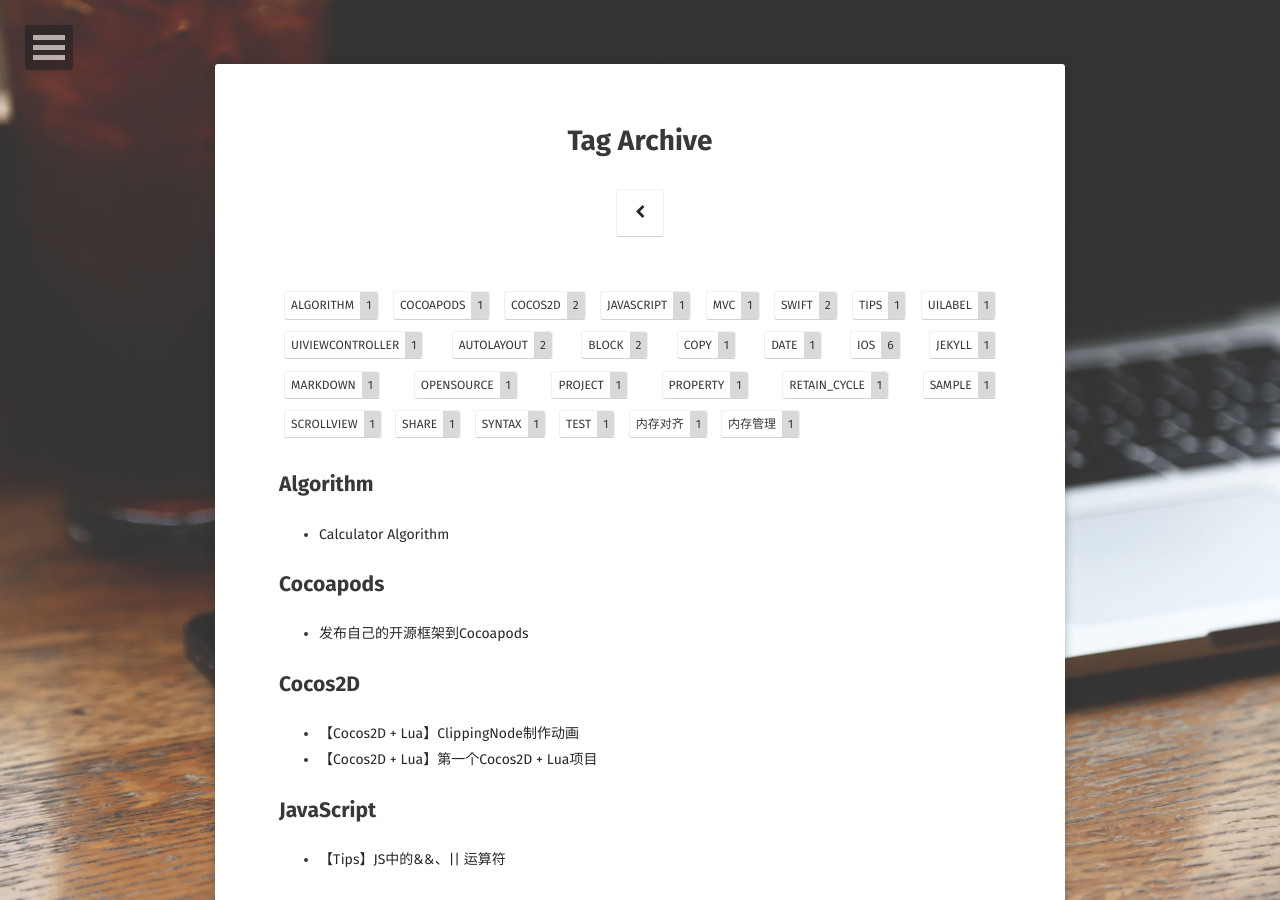
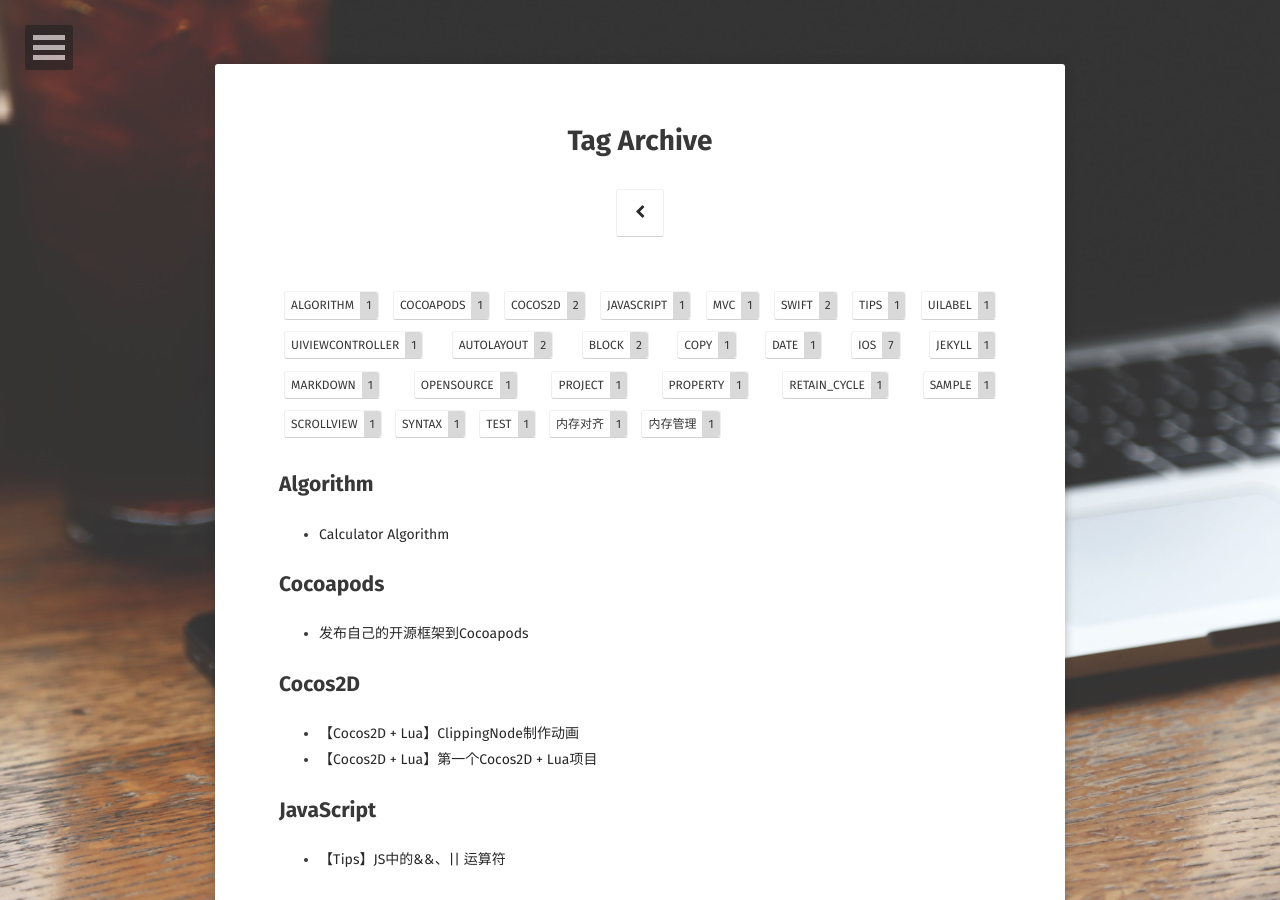
Before and after one commit to longjianjiang/longjianjiang.github.io, a Jekyll site: the page built from tags/index.html, in a window 1280 px wide and 900 px high. Built offline with Jekyll 4.4.1, drawn with Linux system fonts in a browser that asks for light colours; some web fonts are replaced; some of the changed text lies outside the part shown.

Commit message:
Update 2017-05-14-original-share.md

```diff
--- a/_posts/2017-05-14-original-share.md
+++ b/_posts/2017-05-14-original-share.md
@@ -5,7 +5,7 @@ date:   2017-05-14
 excerpt: "开发中经常会用到分享功能，下面介绍下苹果自带的分享发方式，个人认为还是比较好用的。"
 
 tag:
-- share
+- iOS
 comments: true
 ---
 
```
